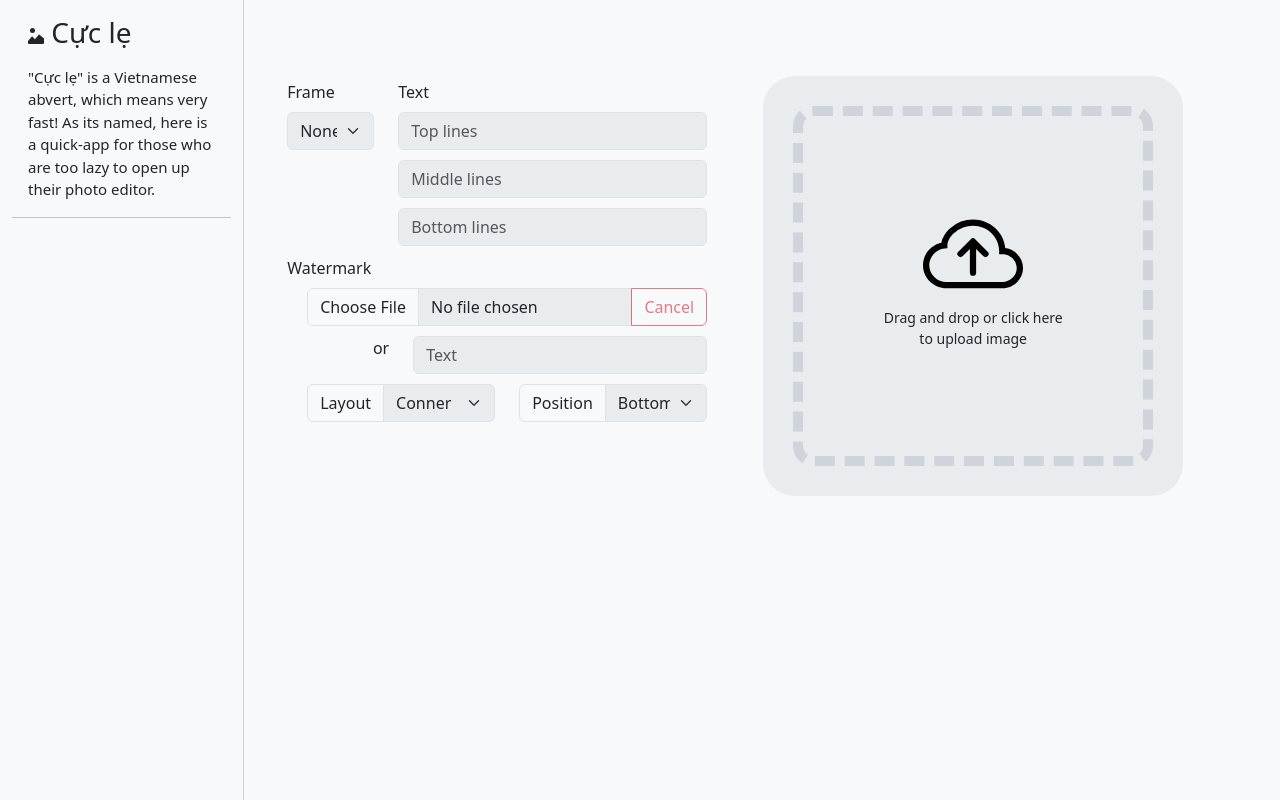
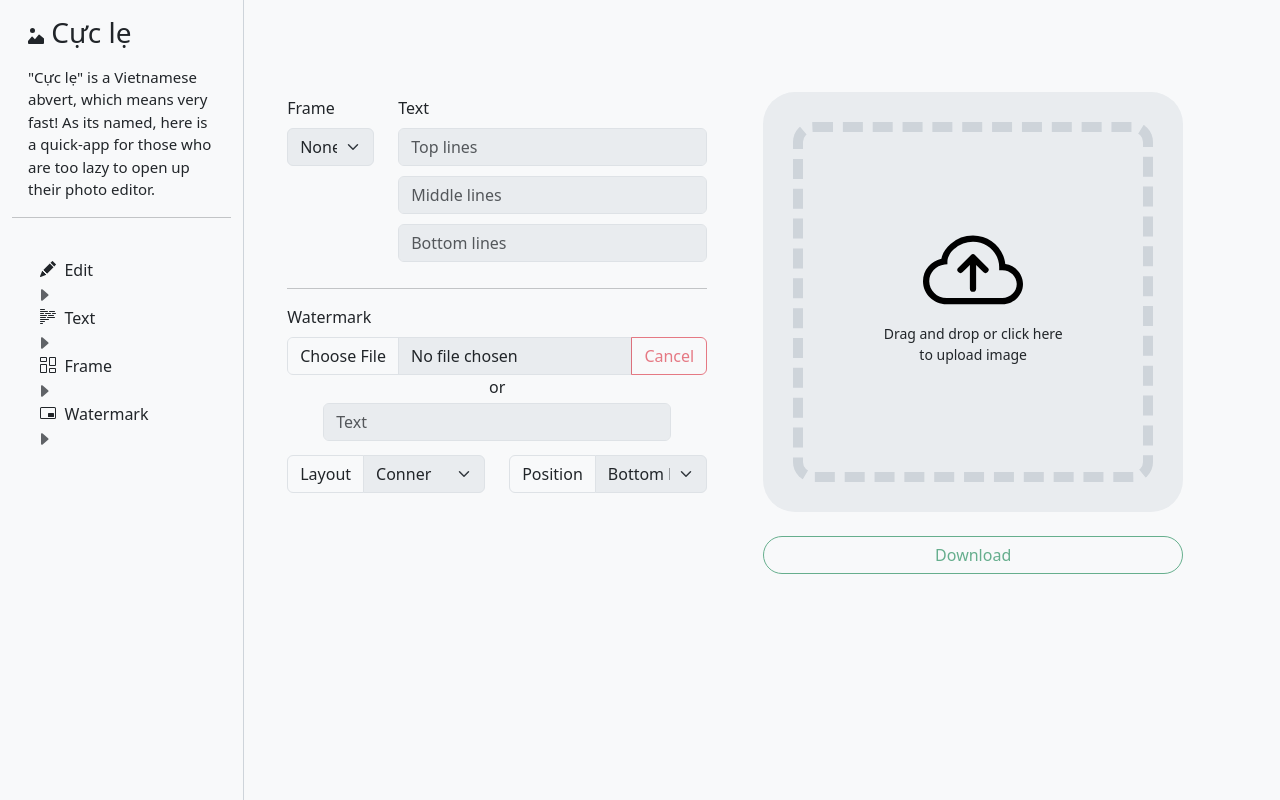
Before and after one commit to congchuahiep/Cuc-le, a Flask app: page / in a window 1280 px wide. Run offline with Flask 3, Linux system fonts and the light colour scheme.

Commit message:
Add files via upload

```diff
--- a/templates/index.html
+++ b/templates/index.html
@@ -1,14 +1,18 @@
 <!doctype html>
 <html lang="en">
+
 <head>
   <meta charset="utf-8">
   <meta name="viewport" content="width=device-width, initial-scale=1">
   <title>Cực lẹ</title>
   <link rel="icon" type="image/x-icon" href="static/images/favicon.svg">
   <link href="../static/style.css" rel="stylesheet">
-    <link href="../static/cheatsheet.css" rel="stylesheet">
-    <link href="https://cdn.jsdelivr.net/npm/bootstrap@5.3.2/dist/css/bootstrap.min.css" rel="stylesheet" integrity="sha384-T3c6CoIi6uLrA9TneNEoa7RxnatzjcDSCmG1MXxSR1GAsXEV/Dwwykc2MPK8M2HN" crossorigin="anonymous">
-    <script src="https://cdn.jsdelivr.net/npm/bootstrap@5.3.2/dist/js/bootstrap.bundle.min.js" integrity="sha384-C6RzsynM9kWDrMNeT87bh95OGNyZPhcTNXj1NW7RuBCsyN/o0jlpcV8Qyq46cDfL" crossorigin="anonymous"></script>
+  <!-- <link href="../static/cheatsheet.css" rel="stylesheet"> -->
+  <link href="https://cdn.jsdelivr.net/npm/bootstrap@5.3.2/dist/css/bootstrap.min.css" rel="stylesheet"
+    integrity="sha384-T3c6CoIi6uLrA9TneNEoa7RxnatzjcDSCmG1MXxSR1GAsXEV/Dwwykc2MPK8M2HN" crossorigin="anonymous">
+  <script src="https://cdn.jsdelivr.net/npm/bootstrap@5.3.2/dist/js/bootstrap.bundle.min.js"
+    integrity="sha384-C6RzsynM9kWDrMNeT87bh95OGNyZPhcTNXj1NW7RuBCsyN/o0jlpcV8Qyq46cDfL"
+    crossorigin="anonymous"></script>
 </head>
 
 <body class="bg-body-tertiary">
@@ -16,8 +20,10 @@
   <div class="sidebar bg-body-tertiary">
     <div class="container text-left">
       <h3 class="mt-3 mx-3">
-          <svg xmlns="http://www.w3.org/2000/svg" width="16" height="16" fill="currentColor" class="bi bi-image-alt" viewBox="0 0 16 16">
-            <path d="M7 2.5a2.5 2.5 0 1 1-5 0 2.5 2.5 0 0 1 5 0m4.225 4.053a.5.5 0 0 0-.577.093l-3.71 4.71-2.66-2.772a.5.5 0 0 0-.63.062L.002 13v2a1 1 0 0 0 1 1h14a1 1 0 0 0 1-1v-4.5l-4.777-3.947z"/>
+        <svg xmlns="http://www.w3.org/2000/svg" width="16" height="16" fill="currentColor" class="bi bi-image-alt"
+          viewBox="0 0 16 16">
+          <path
+            d="M7 2.5a2.5 2.5 0 1 1-5 0 2.5 2.5 0 0 1 5 0m4.225 4.053a.5.5 0 0 0-.577.093l-3.71 4.71-2.66-2.772a.5.5 0 0 0-.63.062L.002 13v2a1 1 0 0 0 1 1h14a1 1 0 0 0 1-1v-4.5l-4.777-3.947z" />
         </svg>
         Cực lẹ
       </h3>
@@ -30,10 +36,77 @@
     <div class="container">
       <hr>
     </div>
+    <div class="container" style="width: 80%;">
+      <span class="mt-3 ps-3 sidebarLink">
+        <div>
+          <svg xmlns="http://www.w3.org/2000/svg" width="16" height="16" fill="currentColor"
+            class="bi bi-pencil-fill mx-1 mb-1" viewBox="0 0 16 16">
+            <path
+              d="M12.854.146a.5.5 0 0 0-.707 0L10.5 1.793 14.207 5.5l1.647-1.646a.5.5 0 0 0 0-.708l-3-3zm.646 6.061L9.793 2.5 3.293 9H3.5a.5.5 0 0 1 .5.5v.5h.5a.5.5 0 0 1 .5.5v.5h.5a.5.5 0 0 1 .5.5v.5h.5a.5.5 0 0 1 .5.5v.207l6.5-6.5zm-7.468 7.468A.5.5 0 0 1 6 13.5V13h-.5a.5.5 0 0 1-.5-.5V12h-.5a.5.5 0 0 1-.5-.5V11h-.5a.5.5 0 0 1-.5-.5V10h-.5a.499.499 0 0 1-.175-.032l-.179.178a.5.5 0 0 0-.11.168l-2 5a.5.5 0 0 0 .65.65l5-2a.5.5 0 0 0 .168-.11l.178-.178z" />
+          </svg>
+          Edit
+        </div>
+        <svg xmlns="http://www.w3.org/2000/svg" width="16" height="16" fill="currentColor"
+          class="bi bi-caret-right-fill" viewBox="0 0 16 16"
+          style="margin-left: auto; margin-right: 3px; margin-bottom: auto; margin-top: auto; opacity: 0.7;">
+          <path
+            d="m12.14 8.753-5.482 4.796c-.646.566-1.658.106-1.658-.753V3.204a1 1 0 0 1 1.659-.753l5.48 4.796a1 1 0 0 1 0 1.506z" />
+        </svg>
+      </span>
+      <span class="mt-3 ps-3 sidebarLink">
+        <div>
+          <svg xmlns="http://www.w3.org/2000/svg" width="16" height="16" fill="currentColor"
+            class="bi bi-body-text mx-1 mb-1" viewBox="0 0 16 16">
+            <path fill-rule="evenodd"
+              d="M0 .5A.5.5 0 0 1 .5 0h4a.5.5 0 0 1 0 1h-4A.5.5 0 0 1 0 .5m0 2A.5.5 0 0 1 .5 2h7a.5.5 0 0 1 0 1h-7a.5.5 0 0 1-.5-.5m9 0a.5.5 0 0 1 .5-.5h5a.5.5 0 0 1 0 1h-5a.5.5 0 0 1-.5-.5m-9 2A.5.5 0 0 1 .5 4h3a.5.5 0 0 1 0 1h-3a.5.5 0 0 1-.5-.5m5 0a.5.5 0 0 1 .5-.5h5a.5.5 0 0 1 0 1h-5a.5.5 0 0 1-.5-.5m7 0a.5.5 0 0 1 .5-.5h3a.5.5 0 0 1 0 1h-3a.5.5 0 0 1-.5-.5m-12 2A.5.5 0 0 1 .5 6h6a.5.5 0 0 1 0 1h-6a.5.5 0 0 1-.5-.5m8 0a.5.5 0 0 1 .5-.5h5a.5.5 0 0 1 0 1h-5a.5.5 0 0 1-.5-.5m-8 2A.5.5 0 0 1 .5 8h5a.5.5 0 0 1 0 1h-5a.5.5 0 0 1-.5-.5m7 0a.5.5 0 0 1 .5-.5h7a.5.5 0 0 1 0 1h-7a.5.5 0 0 1-.5-.5m-7 2a.5.5 0 0 1 .5-.5h8a.5.5 0 0 1 0 1h-8a.5.5 0 0 1-.5-.5m0 2a.5.5 0 0 1 .5-.5h4a.5.5 0 0 1 0 1h-4a.5.5 0 0 1-.5-.5m0 2a.5.5 0 0 1 .5-.5h2a.5.5 0 0 1 0 1h-2a.5.5 0 0 1-.5-.5" />
+          </svg>
+          Text
+        </div>
+        <svg xmlns="http://www.w3.org/2000/svg" width="16" height="16" fill="currentColor"
+          class="bi bi-caret-right-fill" viewBox="0 0 16 16"
+          style="margin-left: auto; margin-right: 3px; margin-bottom: auto; margin-top: auto; opacity: 0.7;">
+          <path
+            d="m12.14 8.753-5.482 4.796c-.646.566-1.658.106-1.658-.753V3.204a1 1 0 0 1 1.659-.753l5.48 4.796a1 1 0 0 1 0 1.506z" />
+        </svg>
+      </span>
+      <span class="mt-3 ps-3 sidebarLink">
+        <div>
+          <svg xmlns="http://www.w3.org/2000/svg" width="16" height="16" fill="currentColor"
+            class="bi bi-columns-gap mx-1 mb-1" viewBox="0 0 16 16">
+            <path
+              d="M6 1v3H1V1zM1 0a1 1 0 0 0-1 1v3a1 1 0 0 0 1 1h5a1 1 0 0 0 1-1V1a1 1 0 0 0-1-1zm14 12v3h-5v-3zm-5-1a1 1 0 0 0-1 1v3a1 1 0 0 0 1 1h5a1 1 0 0 0 1-1v-3a1 1 0 0 0-1-1zM6 8v7H1V8zM1 7a1 1 0 0 0-1 1v7a1 1 0 0 0 1 1h5a1 1 0 0 0 1-1V8a1 1 0 0 0-1-1zm14-6v7h-5V1zm-5-1a1 1 0 0 0-1 1v7a1 1 0 0 0 1 1h5a1 1 0 0 0 1-1V1a1 1 0 0 0-1-1z" />
+          </svg>
+          Frame
+        </div>
+        <svg xmlns="http://www.w3.org/2000/svg" width="16" height="16" fill="currentColor"
+          class="bi bi-caret-right-fill" viewBox="0 0 16 16"
+          style="margin-left: auto; margin-right: 3px; margin-bottom: auto; margin-top: auto; opacity: 0.7;">
+          <path
+            d="m12.14 8.753-5.482 4.796c-.646.566-1.658.106-1.658-.753V3.204a1 1 0 0 1 1.659-.753l5.48 4.796a1 1 0 0 1 0 1.506z" />
+        </svg>
+      </span>
+      <span class="mt-3 ps-3 sidebarLink">
+        <div>
+          <svg xmlns="http://www.w3.org/2000/svg" width="16" height="16" fill="currentColor" class="bi bi-pip mx-1 mb-1"
+            viewBox="0 0 16 16">
+            <path
+              d="M0 3.5A1.5 1.5 0 0 1 1.5 2h13A1.5 1.5 0 0 1 16 3.5v9a1.5 1.5 0 0 1-1.5 1.5h-13A1.5 1.5 0 0 1 0 12.5zM1.5 3a.5.5 0 0 0-.5.5v9a.5.5 0 0 0 .5.5h13a.5.5 0 0 0 .5-.5v-9a.5.5 0 0 0-.5-.5z" />
+            <path d="M8 8.5a.5.5 0 0 1 .5-.5h5a.5.5 0 0 1 .5.5v3a.5.5 0 0 1-.5.5h-5a.5.5 0 0 1-.5-.5z" />
+          </svg>
+          Watermark
+        </div>
+        <svg xmlns="http://www.w3.org/2000/svg" width="16" height="16" fill="currentColor"
+          class="bi bi-caret-right-fill" viewBox="0 0 16 16"
+          style="margin-left: auto; margin-right: 3px; margin-bottom: auto; margin-top: auto; opacity: 0.7;">
+          <path
+            d="m12.14 8.753-5.482 4.796c-.646.566-1.658.106-1.658-.753V3.204a1 1 0 0 1 1.659-.753l5.48 4.796a1 1 0 0 1 0 1.506z" />
+        </svg>
+      </span>
+    </div>
   </div>
   <div class="content py-4">
-      <div class="row p-5">
-        <div class="col p-2">
+    <div class="row p-5 mt-3">
+      <div class="col-md p-2">
         <form id="edit-image">
           <div class="row">
             <div class="col-3">
@@ -47,27 +120,35 @@
             </div>
             <div class="col-9">
               <label for="edit-top" class="form-label">Text</label>
-                <input type="text" class="edit form-control" id="edit-top" placeholder="Top lines" autocomplete="off" disabled>
-                <input type="text" class="edit form-control" id="edit-middle" placeholder="Middle lines" autocomplete="off" disabled>
-                <input type="text" class="edit form-control" id="edit-bottom" placeholder="Bottom lines" autocomplete="off" disabled>
+              <input type="text" class="edit form-control" id="edit-top" placeholder="Top lines" autocomplete="off"
+                disabled>
+              <input type="text" class="edit form-control" id="edit-middle" placeholder="Middle lines"
+                autocomplete="off" disabled>
+              <input type="text" class="edit form-control" id="edit-bottom" placeholder="Bottom lines"
+                autocomplete="off" disabled>
             </div>
           </div>
+          <hr>
           <label for="edit-input-watermark" class="form-label">Watermark</label>
-            <div class="row ms-2">
-              <div class="input-group edit">
-                <input type="file" accept="image/*" class="form-control" id="edit-input-watermark" aria-describedby="cancel-upload-watermark" aria-label="Upload" disabled>
-                <button class="btn btn-outline-danger" type="button" id="cancel-upload-watermark" onclick="clearFileInput()" disabled>Cancel</button>
+          <div class="row">
+            <div class="input-group">
+              <input type="file" accept="image/*" class="form-control" id="edit-input-watermark"
+                aria-describedby="cancel-upload-watermark" aria-label="Upload" disabled>
+              <button class="btn btn-outline-danger" type="button" id="cancel-upload-watermark"
+                onclick="clearFileInput()" disabled>Cancel</button>
             </div>
           </div>
-            <div class="row ms-2">
-              <div class="col-3 text-end">
+          <div class="row">
+            <div class="col text-center">
               or
             </div>
-              <div class="col-9">
+          </div>
+          <div class="row">
+            <div class="col p-1 px-5">
               <input type="text" class="edit form-control" id="edit-text-watermark" placeholder="Text" disabled>
             </div>
           </div>
-            <div class="row ms-2">
+          <div class="row">
             <div class="col">
               <div class="input-group edit">
                 <label class="input-group-text" for="setWatermarkLayout">Layout</label>
@@ -97,16 +178,27 @@
           <form id="upload-image" action="/upload" method="post" enctype="multipart/form-data" class="full">
             <label for="input-file" id="drop-area">
               <input type="file" accept="image/*" id="input-file" hidden>
-                <div id="img-view">
+              <div id="img-view" src="">
                 <img src="/static/images/cloud-arrow-up.svg">
                 <p>Drag and drop or click here<br>to upload image</p>
               </div>
             </label>
           </form>
         </div>
+        <br>
+        <form class="d-grid gap-2" action="{{url_for('download')}}">
+          <button type="submit" class="button btn btn-outline-success rounded-5" id="downloadButton" disabled>
+            Download
+          </button>
+        </form>
       </div>
+    </div>
+    <div class="row p-5 mt-3">
+      <!-- <img src="http://127.0.0.1:5000/edit/?img=https://i.imgur.com/fqSwMFB.jpeg&top=xinchao"> -->
     </div>
   </div>
   <script src="../static/dropimage.js"></script>
+  <script src="../static/contenttable.js"></script>
 </body>
+
 </html>
--- /dev/null
+++ b/templates/render.html
@@ -0,0 +1 @@
+<img src="{{ image_url }}" alt="Picture">
```
Lines whose indentation alone changed are shown as unchanged.
